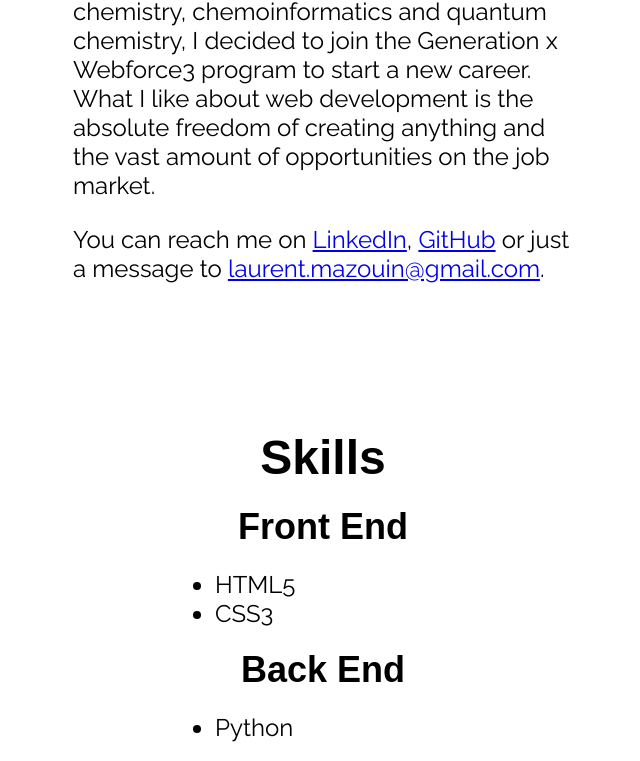
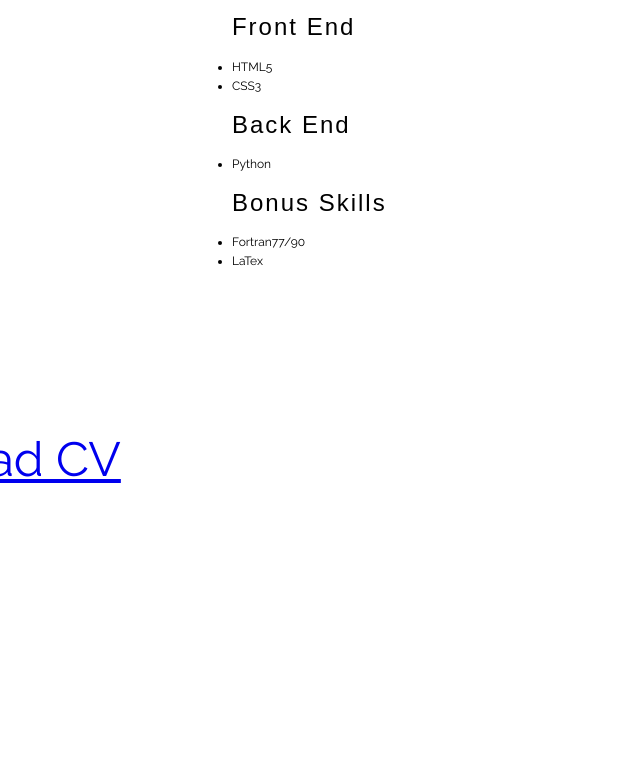
Before and after one commit to LMazouin/lmazouin.github.io, a plain HTML site: page index.html in a window 1280 px wide. Shown: the part 472-1233 px from the top of the page, without its empty margins (183-823 px from the left). After the commit the page ends 959 px from the top, so only its background shows below. Drawn offline with Linux system fonts and the light colour scheme.

Commit message:
add cv and change html and css

```diff
--- a/index.html
+++ b/index.html
@@ -2,6 +2,7 @@
 <html lang="en">
 <head>
     <meta charset="UTF-8">
+    <meta name="viewport" content="width=device-width, initial-scale=1.0">
     <link rel="preconnect" href="https://fonts.gstatic.com">
     <link href="https://fonts.googleapis.com/css2?family=Raleway:wght@300;400;500&display=swap" rel="stylesheet">
     <link rel="stylesheet" href="style.css" type="text/css">
@@ -30,8 +31,8 @@
                 <p>
                     After scientific curriculum in the fields of chemistry, chemoinformatics and quantum chemistry,
                     I decided to join the Generation x Webforce3 program to start a new career.
-                    What I like about web development is the absolute freedom of creating anything and
-                    the vast amount of opportunities on the job market.
+                    <!-- What I like about web development is the absolute freedom of creating anything and -->
+                    <!-- the vast amount of opportunities on the job market. -->
                 </p>
                 <p>
                     You can reach me on
@@ -67,9 +68,10 @@
         </section>
     </main>
     <footer>
+        <a href="cv_english_mazouin.pdf" download="cv_laurent_mazouin.pdf">
+            <p class="download-cv">Download CV</p>
+        </a>
         <section id="contact" class="hidden">
-        <p>
-        </p>
         </section>
     </footer>
 </body>
--- a/style.css
+++ b/style.css
@@ -42,50 +42,59 @@ nav ul li a {
 }
 
 h1  {
-    margin: 10% auto;
+    margin: 10% 0;
     color: black;
     font-family: Arial, Helvetica, sans-serif;
-    font-size: 1rem;
+    font-size: 0.75rem;
+    font-weight: 300;
+    letter-spacing: 10px;
     text-align: center;
+    text-transform: uppercase;
 }
 
 h2  {
-   margin: 2.5% auto;
-   font-size: 0.75rem;
+   margin: 2.5% 0;
+   font-size: 0.5rem;
    font-family: Arial, Helvetica, sans-serif;
-   text-align: center;
+   font-weight: 300;
+   letter-spacing: 2px;
+   text-align: left;
 }
 
 main {
     max-width: 500px;
+    min-width: 300px;
+    margin: 0 20%;
     position: relative;
     display: flex;
     flex-direction: column;
     align-items: center;
-    top: 3rem;
-    margin: 0 20%;
+    top: 50px;
 }
 
 section {
-    margin-bottom: 20%;
+    margin-bottom: 10%;
 }
 
 section p {
-    font-size: 0.5rem;
+    font-size: 0.25rem;
     margin-bottom: 5%;
+    line-height: 1.5;
+    ;
 }
 
 section ul {
-    margin: 10% auto;
+    margin: 10% 0;
 }
 
 section ul li  {
-  font-size: 0.5rem;
+  font-size: 0.25rem;
+  margin-bottom: 5px;
 }
 
 img  {
     display: block;
-    margin: 5% auto;
+    margin: 0;
 }
 
 footer {
@@ -101,6 +110,6 @@ footer {
 @media only screen and (max-width: 480px) and (min-width: 320px)  {
 
     main {
-        margin: 0 50px;
+        margin: 0 10%;
     }
 }
```
Also changed, not shown: 1 other file.
